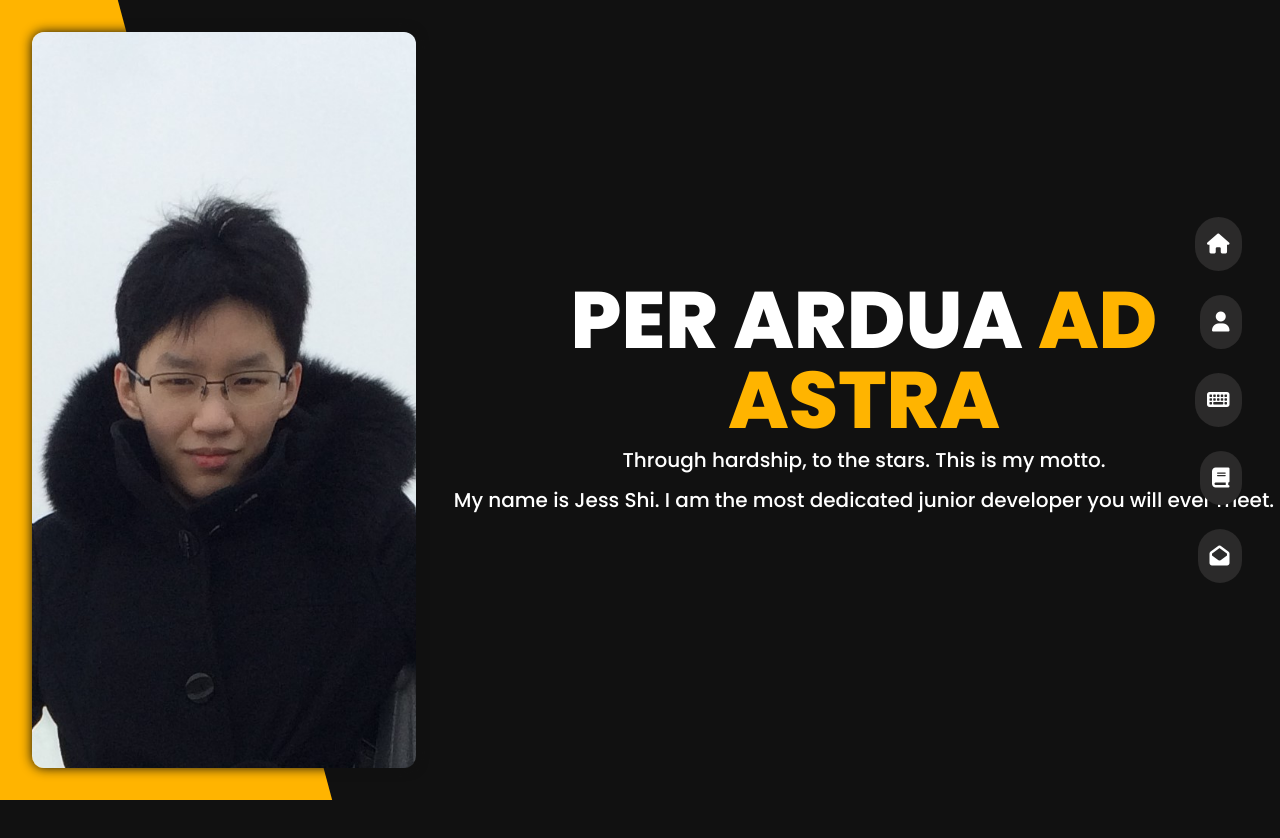
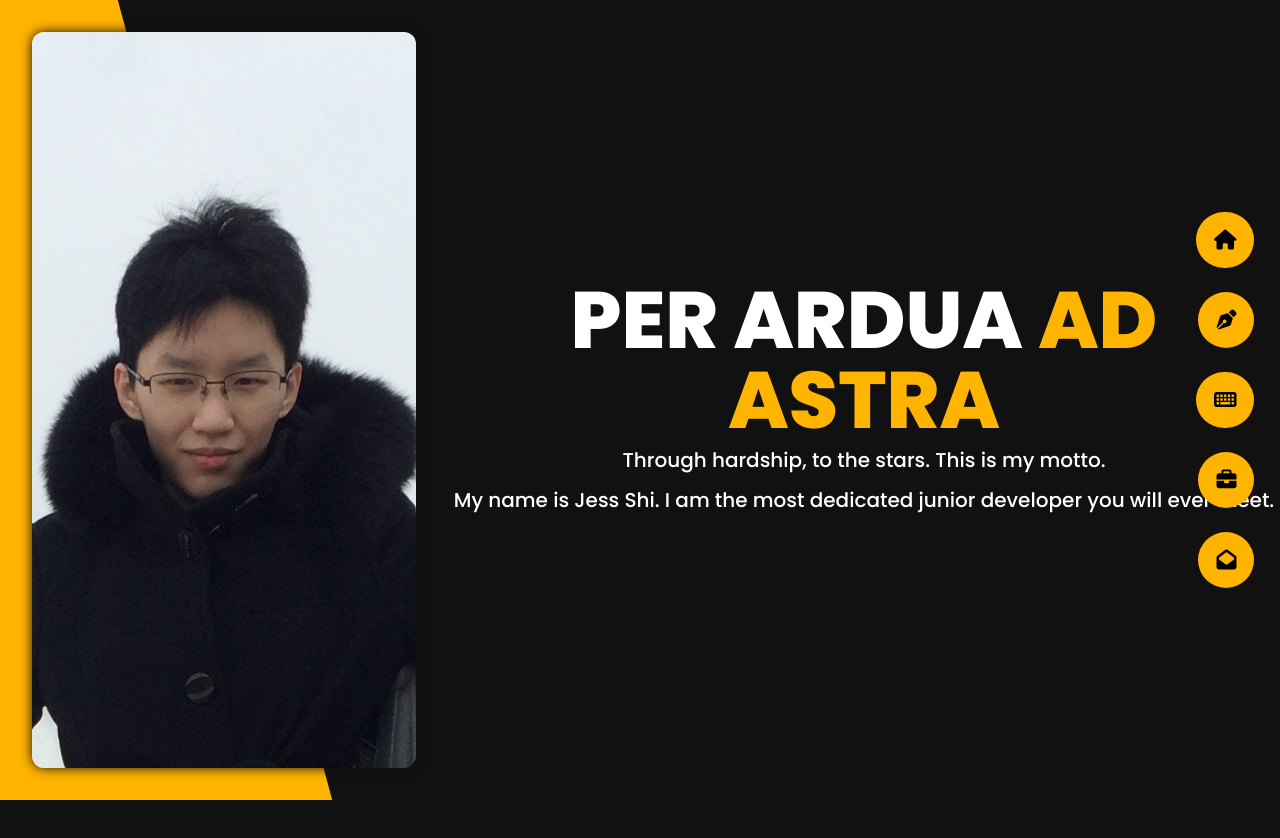
Before and after one commit to Jess-Shi/my-portfolio, a plain HTML site: page index.html in a window 1280 px wide. Shown: the top 838 px of the page. Drawn offline with Linux system fonts and the light colour scheme.

Commit message:
Beautifully polished nav!

```diff
--- a/index.html
+++ b/index.html
@@ -30,13 +30,13 @@
                     <a href="#home"><span>Home</span><i class="fa-solid fa-home"></i></a>
                 </li>
                 <li>
-                    <a href="#about"><span>About</span><i class="fa-solid fa-user"></i></a>
+                    <a href="#about"><span>About</span><i class="fa-solid fa-pen-nib"></i></a>
                 </li>
                 <li>
                     <a href="#skills"><span>Skills</span><i class="fa-solid fa-keyboard"></i></a>
                 </li>
                 <li>
-                    <a href="#projects"><span>Projects</span><i class="fa-solid fa-book"></i></a>
+                    <a href="#projects"><span>Projects</span><i class="fa-solid fa-briefcase"></i></a>
                 </li>
                 <li>
                     <a href="#contact"><span>Contact</span><i class="fa-solid fa-envelope-open"></i></a>
--- a/scripts/script.js
+++ b/scripts/script.js
@@ -1,3 +1,36 @@
+
+const displayPageLocation = () => {
+
+    const options = {
+        threshold: 0.5
+    }
+
+    const observer = new IntersectionObserver((entries) => {
+
+        entries.forEach(entry => {
+
+            const sectionLink = document.querySelector(`a[href="#${entry.target.id}"]`);
+
+            if (entry.isIntersecting) {
+                sectionLink.classList.add("displayed");
+
+            } else {
+                sectionLink.classList.remove("displayed");
+            }
+        })
+    }, options);
+
+    const sections = document.querySelectorAll("#home, #about, #skills, #projects, #contact");
+
+    sections.forEach(section => {
+
+        observer.observe(section);
+    });
+}
+
+
+displayPageLocation();
+
 // document.querySelector("button").addEventListener("click", () => {
 //     document.documentElement.style.setProperty('--accent-colour', '#00ff00');
 // })
--- a/styles/sass/_header.scss
+++ b/styles/sass/_header.scss
@@ -35,10 +35,9 @@ header {
 
     nav {
         position: fixed;
-        right: 3%;
+        right: 2%;
         top: 50%;
         transform: translateY(-50%);
-        text-align: right;
 
         ul {
             @include flex(column, space-evenly, flex-end);
@@ -49,10 +48,10 @@ header {
         }
 
         a {
+            @include font(1rem, 1rem, 600, uppercase);
             @include flex();
-            @include font(1rem, 2rem, 600, uppercase);
             background: var(--button-background);
-            padding: 7px 12px;
+            padding: 18px;
             border-radius: 30px;
 
             &:hover,
@@ -66,6 +65,11 @@ header {
                     transition: width 0.3s linear;
                 }
             }
+
+            &.displayed {
+                color: var(--tertiary-font-colour);
+                background: var(--accent-colour);
+            }
         }
 
         span {
@@ -75,7 +79,7 @@ header {
         }
 
         svg {
-            width: 30px;
+            width: 20px;
         }
     }
 
```
Also changed, not shown: styles/style.css.
